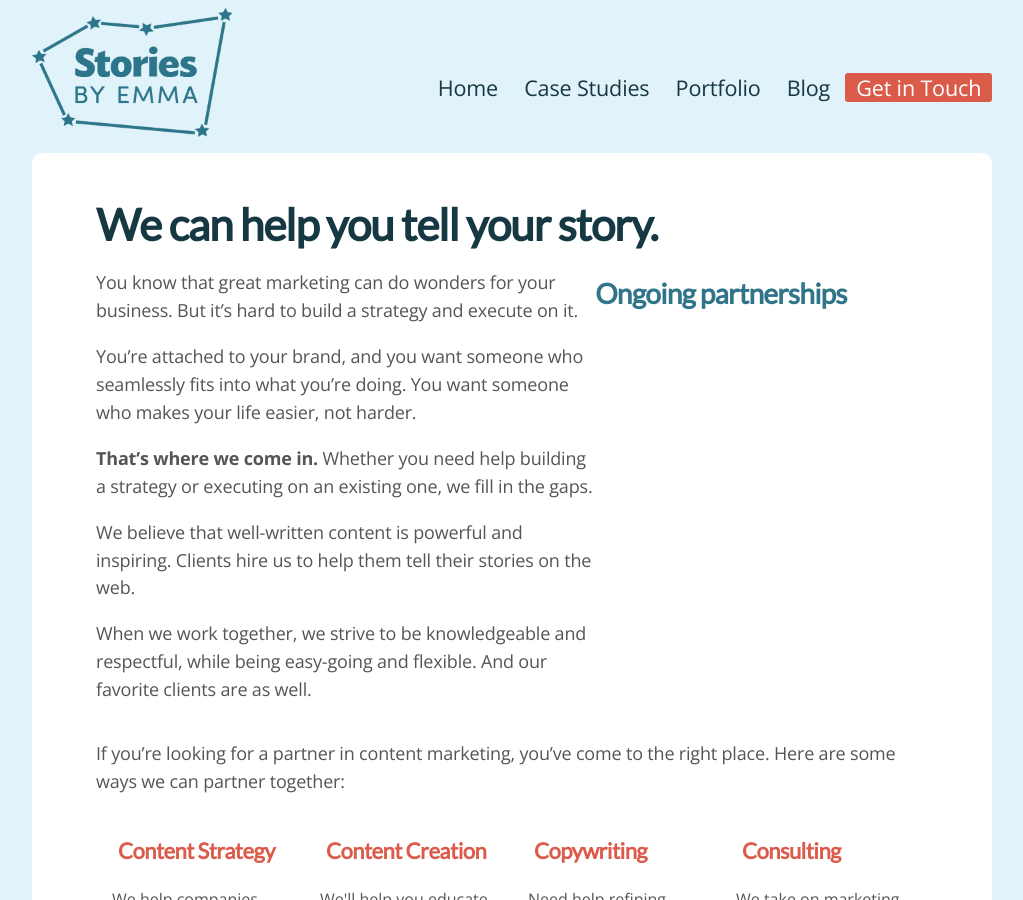
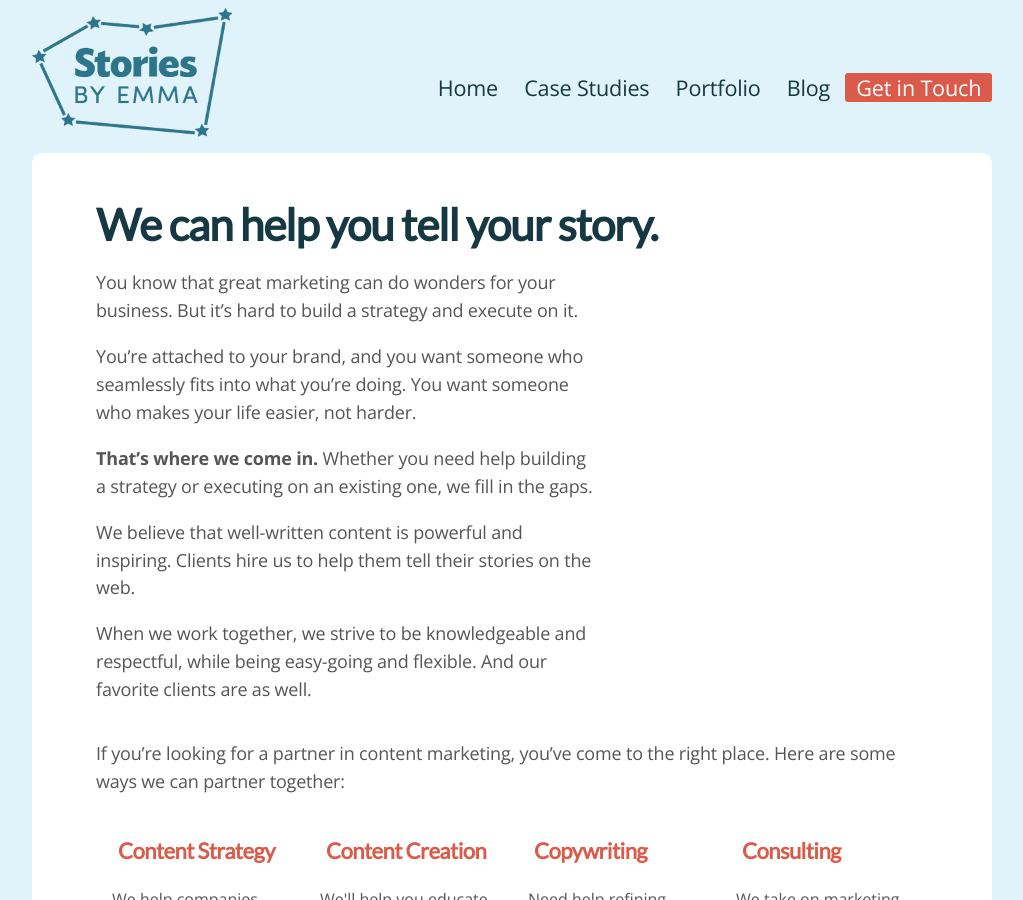
Before and after one commit to emmalepsy/emmalepsy.github.io, a Jekyll site: the page services.html, which Jekyll copies as it is, in a window 1280 px wide and 900 px high. Shown: the whole window, without its empty margins (128-1151 px from the left). Built offline with Jekyll 4.4.1, drawn with Linux system fonts in a browser that asks for light colours; nearby versions of some CDN libraries; a style sheet for code colours, icons or effects is not loaded.

Commit message:
Update services.html

```diff
--- a/services.html
+++ b/services.html
@@ -76,8 +76,6 @@
 	  </p>
 	</div>
 
-
-	      <p> <h2 class="center">Ongoing partnerships</h2></p>
       <p>If you’re looking for a partner in content marketing, you’ve
 	come to the right place. Here are some ways we can partner
 	together:
```
